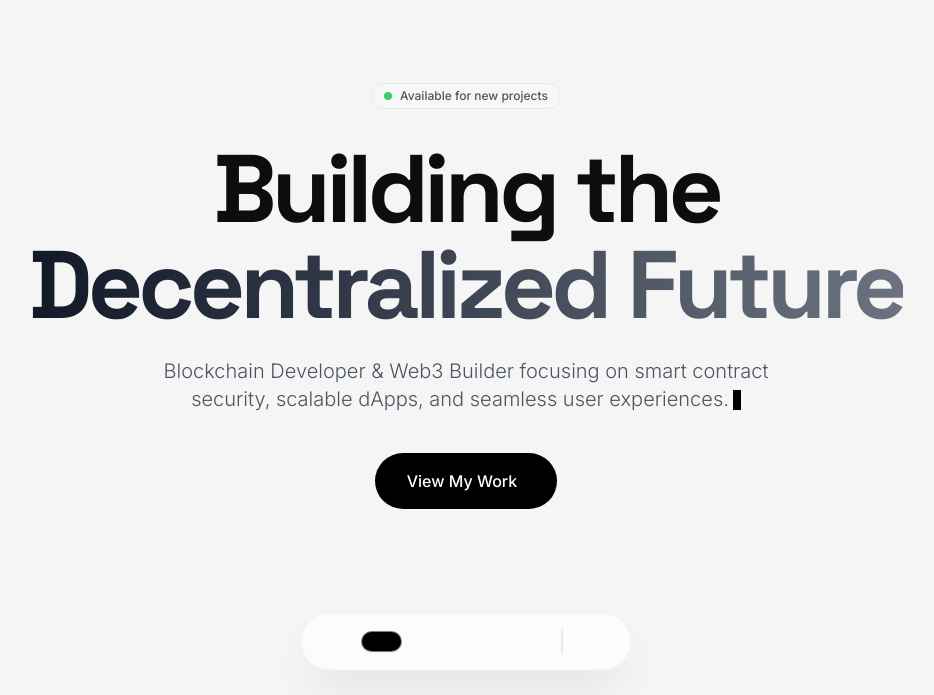
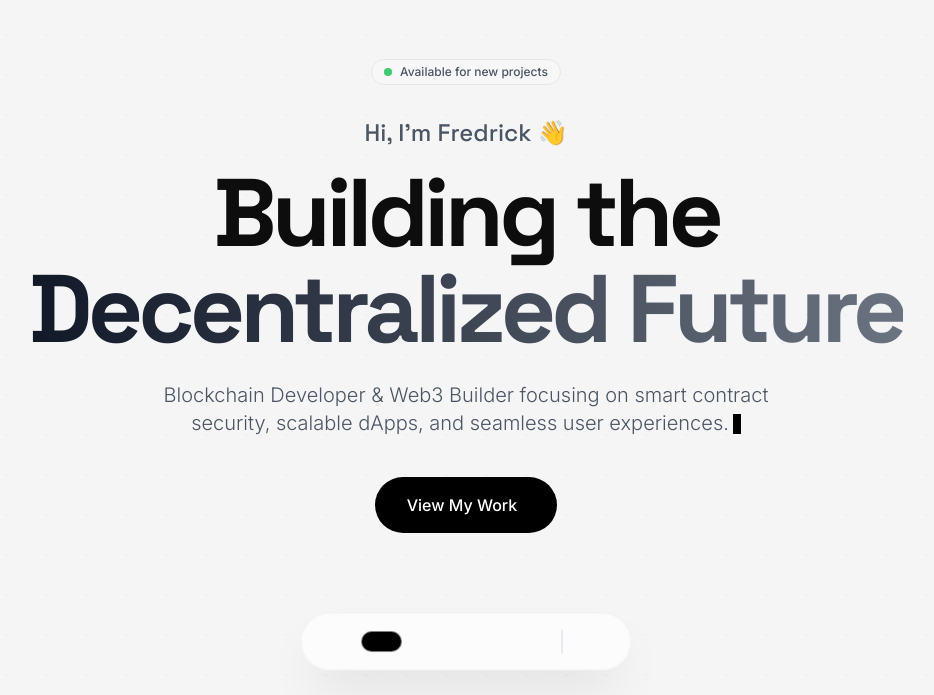
Before and after one commit to U-GOD/Fredrick-Kabu, a React (Vite) app: page / in a window 1280 px wide. Shown: the part 105-800 px from the top of the page, without its empty margins (174-1108 px from the left). Built offline with nearby package versions, Linux system fonts and the light colour scheme.

Commit message:
Update hero section

```diff
--- a/src/components/sections/Hero.jsx
+++ b/src/components/sections/Hero.jsx
@@ -22,6 +22,9 @@ export default function Hero() {
         </Reveal>
 
         <Reveal delay={100}>
+          <h2 className="text-xl md:text-2xl text-gray-600 dark:text-gray-400 font-medium mb-4">
+            Hi, I'm Fredrick 👋
+          </h2>
           <h1 className="text-5xl md:text-7xl lg:text-8xl font-bold tracking-tighter mb-6">
             Building the <br className="hidden md:block" />
             <span className="text-transparent bg-clip-text bg-gradient-to-r from-gray-900 to-gray-500 dark:from-white dark:to-gray-500">
```
